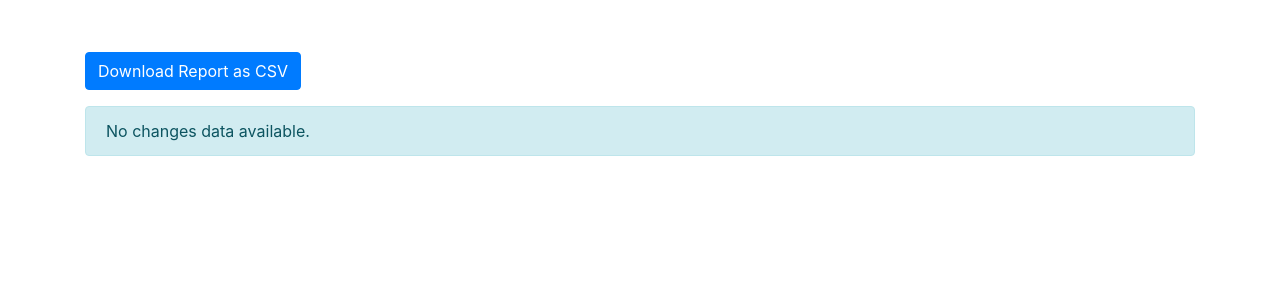
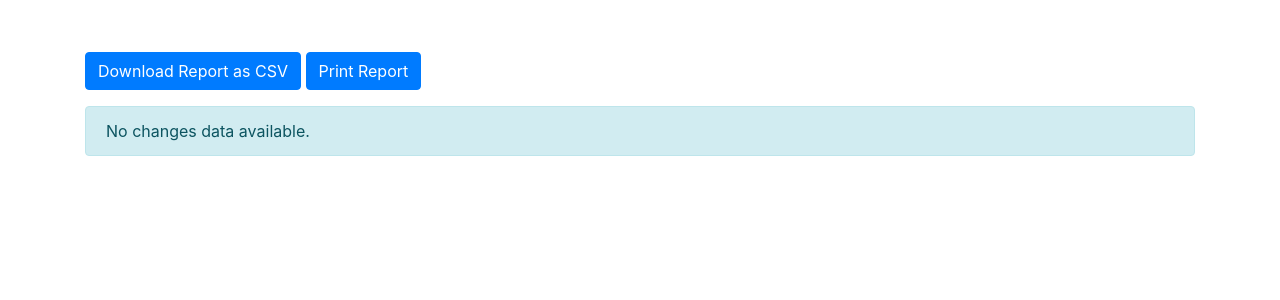
Before and after one commit to JIYA-TBC/Production_Project, a PHP site: page /superadmin/dashboard.php in a window 1280 px wide. Shown: the part 56-356 px from the top of the page. Run offline with PHP 8.4, Linux system fonts and the light colour scheme; data that the repository does not hold is empty; some libraries are stand-ins or nearby versions.

Commit message:
Updated the reports so that it can be printed

```diff
--- a/superadmin/bookaap_log.php
+++ b/superadmin/bookaap_log.php
@@ -66,6 +66,7 @@ mysqli_close($con);
         <div class="row">
             <div class="col">
                 <a href="download_csv.php" class="btn btn-primary mb-3">Download Report as CSV</a>
+                <button class="btn btn-primary mb-3" onclick="printReport()">Print Report</button>
                 <?php if (isset($error)) : ?>
                     <div class="alert alert-danger" role="alert">
                         Error: <?php echo $error; ?>
--- a/superadmin/dashboard.php
+++ b/superadmin/dashboard.php
@@ -66,6 +66,7 @@ mysqli_close($con);
         <div class="row">
             <div class="col">
                 <a href="download_csv.php" class="btn btn-primary mb-3">Download Report as CSV</a>
+                <button class="btn btn-primary mb-3" onclick="printReport()">Print Report</button>
                 <?php if (isset($error)) : ?>
                     <div class="alert alert-danger" role="alert">
                         Error: <?php echo $error; ?>
--- a/superadmin/immunization.php
+++ b/superadmin/immunization.php
@@ -66,6 +66,7 @@ mysqli_close($con);
         <div class="row">
             <div class="col">
                 <a href="download_csv.php" class="btn btn-primary mb-3">Download Report as CSV</a>
+                <button class="btn btn-primary mb-3" onclick="printReport()">Print Report</button>
                 <?php if (isset($error)) : ?>
                     <div class="alert alert-danger" role="alert">
                         Error: <?php echo $error; ?>
--- a/superadmin/mother_list.php
+++ b/superadmin/mother_list.php
@@ -66,6 +66,7 @@ mysqli_close($con);
         <div class="row">
             <div class="col">
                 <a href="download_csv.php" class="btn btn-primary mb-3">Download Report as CSV</a>
+                <button class="btn btn-primary mb-3" onclick="printReport()">Print Report</button>
                 <?php if (isset($error)) : ?>
                     <div class="alert alert-danger" role="alert">
                         Error: <?php echo $error; ?>
```
